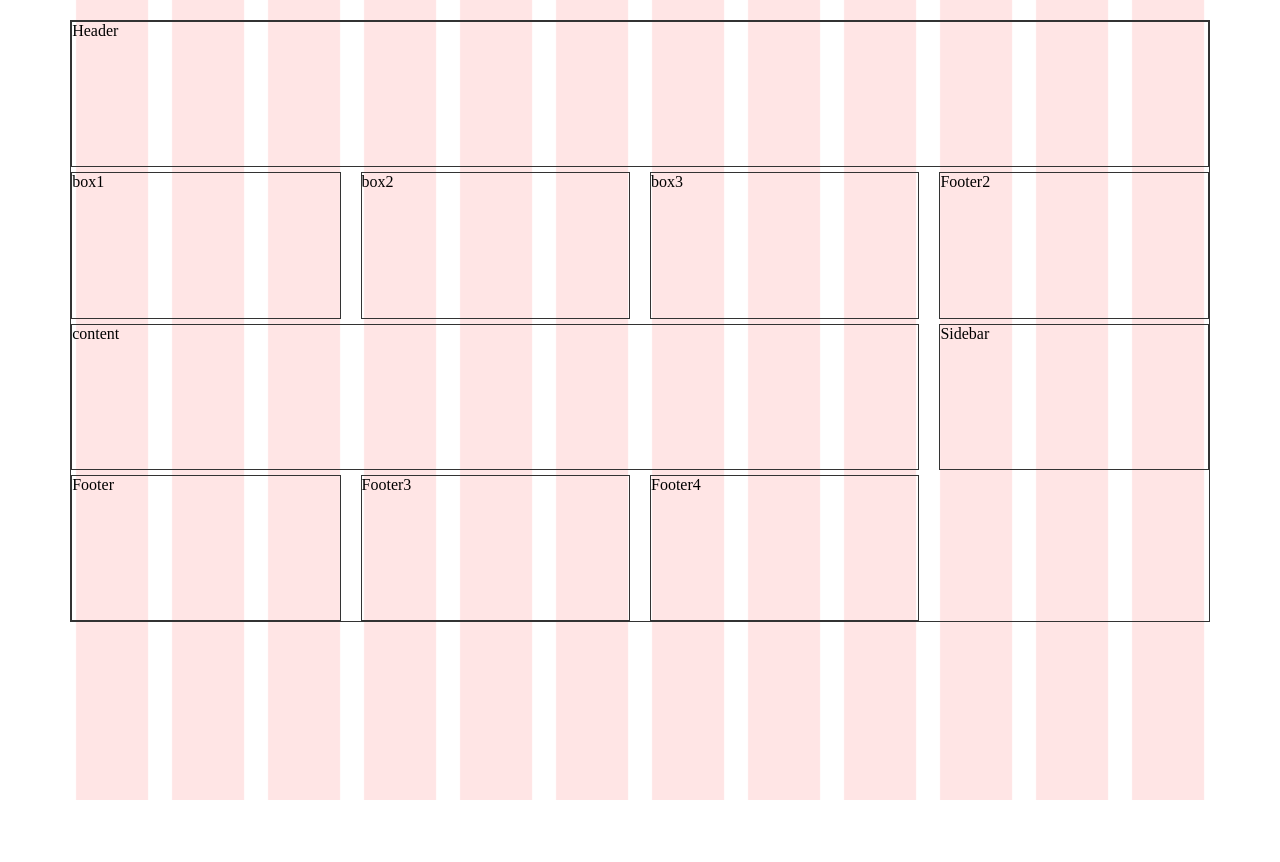
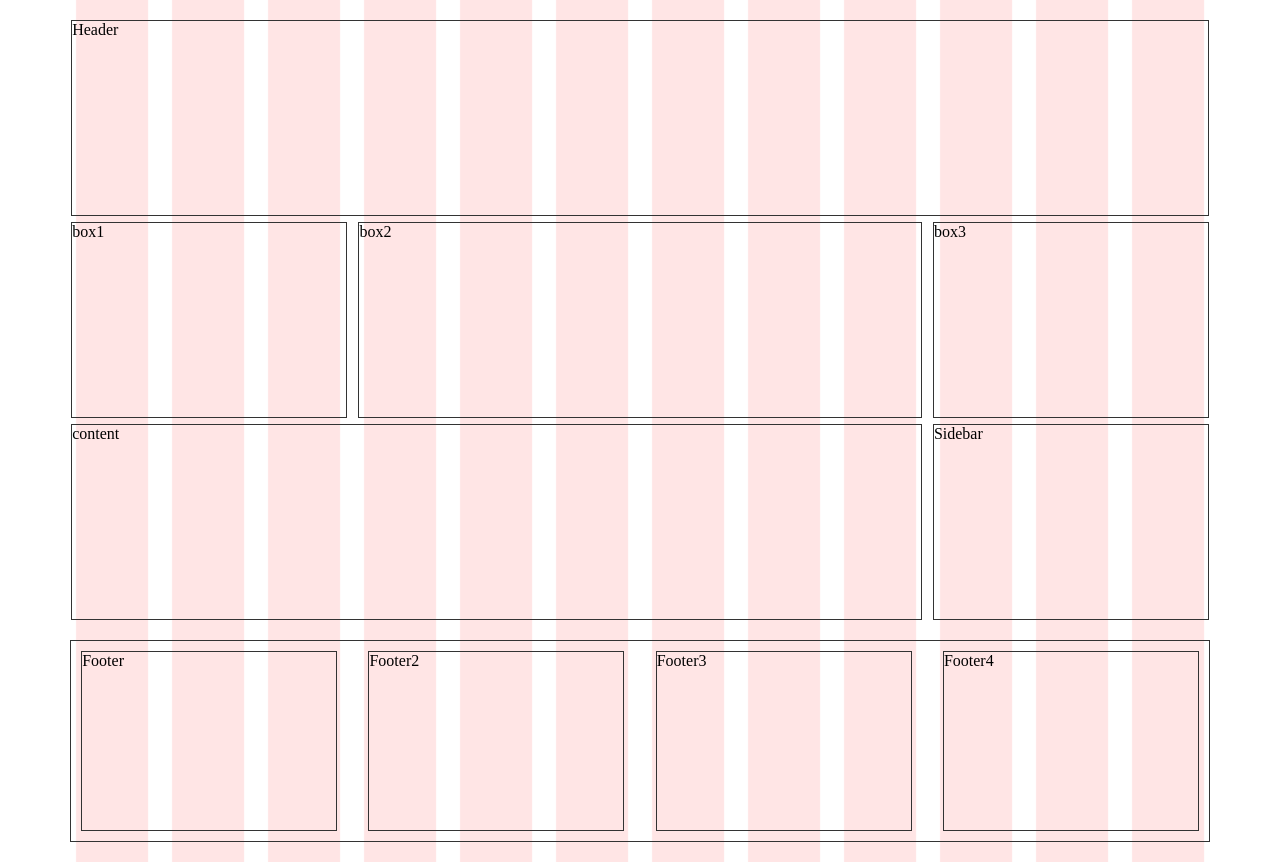
Before and after one commit to Henry-831/GridResponsive, a plain HTML site: page index.html in a window 1280 px wide. Before the commit the page ends 800 px from the top, so only its background shows below. Drawn offline with Linux system fonts and the light colour scheme.

```diff
--- a/css/style.css
+++ b/css/style.css
@@ -4,7 +4,6 @@
 }
 
 [class*=box],
-div,
 .header,
 .content1,
 .sidebar,
@@ -12,7 +11,7 @@
 .footer2,
 .footer3,
 .footer4 {
-    border: 1px solid #333
+    border: 1px solid #333;
 }
 
 [class*="container"] {
@@ -21,8 +20,8 @@
     height: 600px;
     display: grid;
 
-    grid-template-columns: 40px 50px auto 50px 40px;
-    grid-template-rows: 25% 100px auto;
+    grid-template-columns: 15.5% auto 15.5%;
+    grid-template-rows: repeat(1, minmax(200px, 1fr));
 }
 
 
@@ -47,6 +46,24 @@
     grid-area: box1
 }
 
+.box2 {
+    grid-area: box2;
+}
+.box3 {
+    grid-area: box3;
+}
+
+.footer2 {
+    grid-area: footer2;
+}
+
+.footer3 {
+    grid-area: footer3;
+}
+
+.footer4 {
+    grid-area: footer4;
+}
 
 .container2 {
     grid-template-columns: repeat(4, 1fr);
@@ -55,9 +72,30 @@
         "header header header header"
         "box1 box2 box2 box3"
         "content1 content1 content1 sidebar"
+       ;
+
+    /*grid-column-gap: 10px;
+    grid-row-gap: 10px;*/
+    grid-gap: 1% 1%;
+}
+
+.footcont {
+    width: 90%;
+    margin: 20px auto;
+    display: grid;
+    border: 1px solid #333;
+    grid-template-columns: repeat(4, 1fr);
+    grid-template-rows: repeat(1, minmax(200px, 1fr));
+    grid-template-areas:
+
         "footer footer2 footer3 footer4";
 
     /*grid-column-gap: 10px;
     grid-row-gap: 10px;*/
-    grid-gap: 5px 20px;
+    grid-gap: 1% 1%;
 }
+
+
+[class*="footer"] {
+   margin: 10px 10px;
+}
--- a/index.html
+++ b/index.html
@@ -15,11 +15,14 @@
         <section class="box3">box3</section>
         <section class="content1">content</section>
         <side class="sidebar">Sidebar</side>
-        <footer class="footer">Footer</footer>
-        <footer class="footer2">Footer2</footer>
-        <footer class="footer3">Footer3</footer>
-        <footer class="footer4">Footer4</footer>
     </div>
+<div class="footcont">
+    <footer class="footer">Footer</footer>
+    <footer class="footer2">Footer2</footer>
+    <footer class="footer3">Footer3</footer>
+    <footer class="footer4">Footer4</footer>
+</div>
+
 </body>
 
 </html>
```
